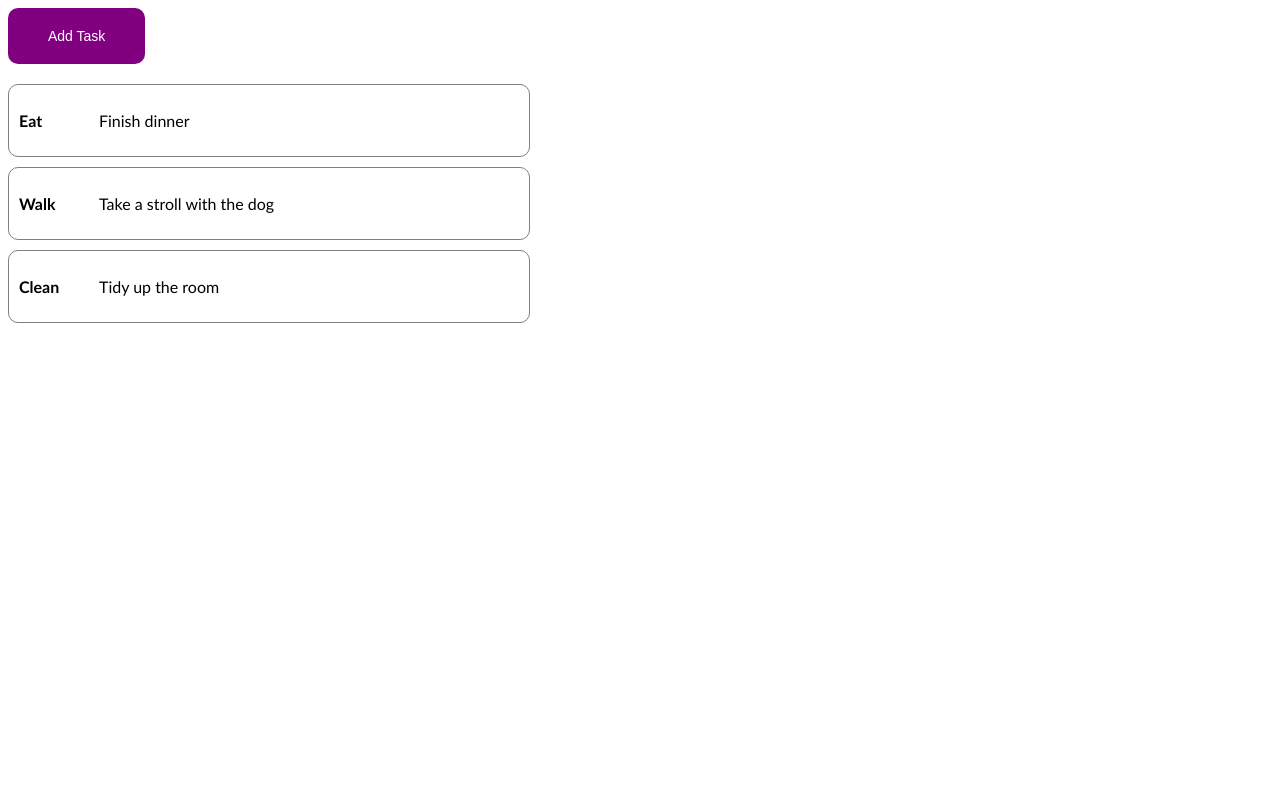
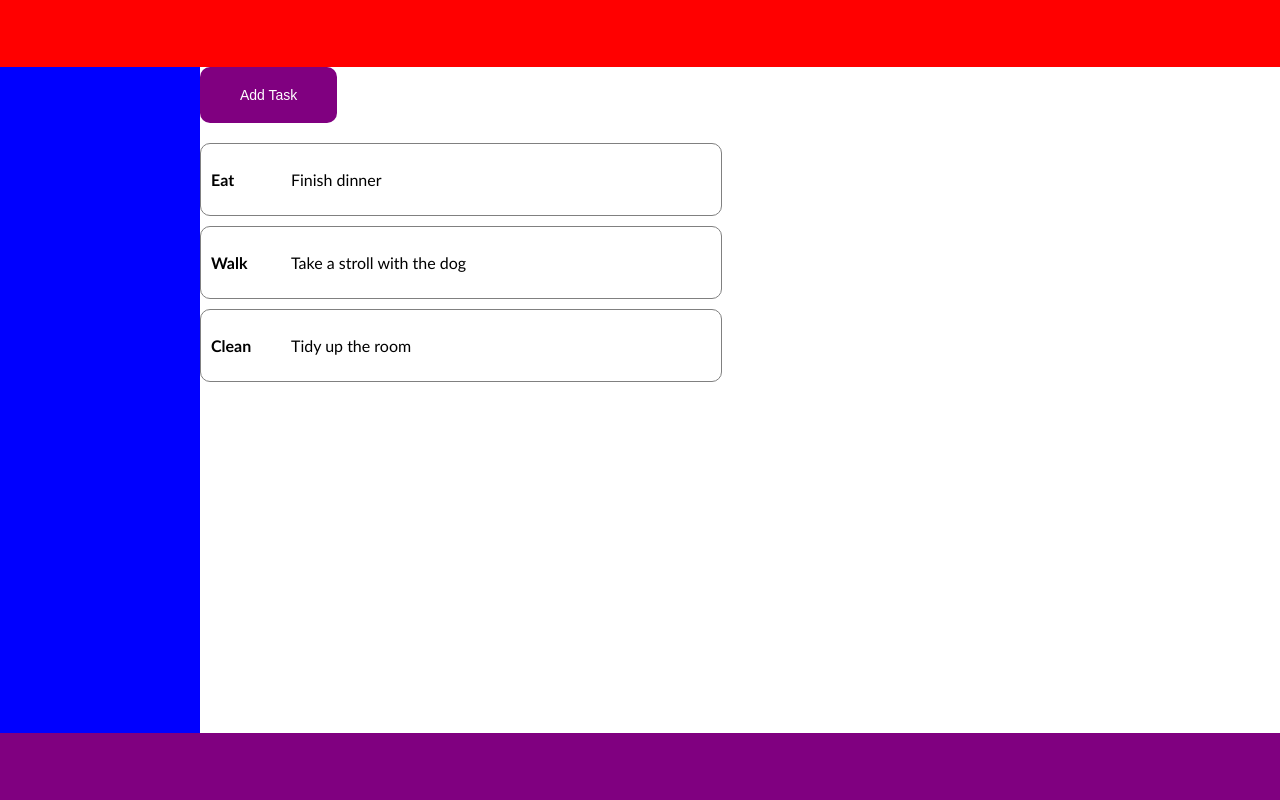
Before and after one commit to slabwu/todo-list, a website built with webpack: page src/template.html in a window 1280 px wide. Built offline with nearby package versions, Linux system fonts and the light colour scheme.

Commit message:
Add CSS grid

```diff
--- a/src/render.js
+++ b/src/render.js
@@ -7,8 +7,14 @@ class Renderer {
     constructor() {
         Events.on("update", this.render);
         addElement("content", "div", "body");
-        addButton("Add Task", "content", () => {TaskDialog.open()});
-        addElement("taskList", "div", "content");
+
+        addElement("header", "header", "content");
+        addElement("sidebar", "nav", "content");
+        addElement("main", "main", "content");
+        addElement("footer", "footer", "content");
+
+        addButton("Add Task", "main", () => {TaskDialog.open()});
+        addElement("taskList", "div", "main");
     }
 
     render() {
--- a/src/styles.css
+++ b/src/styles.css
@@ -1,6 +1,38 @@
 body {
     background-color: white;
-    font-family:'Gill Sans', 'Gill Sans MT', Calibri, 'Trebuchet MS', sans-serif
+    font-family:'Gill Sans', 'Gill Sans MT', Calibri, 'Trebuchet MS', sans-serif;
+    margin: 0;
+}
+
+#content {
+    display: grid;
+    grid: 1fr 10fr 1fr / 200px 1fr;
+    width: 100vw;
+    height: 100vh;
+    grid-template-areas:
+    "head head"
+    "side main"
+    "foot foot";
+}
+
+#content > header {
+    grid-area: head;
+    background-color: red;
+}
+
+#content > nav {
+    grid-area: side;
+    background-color: blue;
+}
+
+#content > main {
+    grid-area: main;
+    background-color: white;
+}
+
+#content > footer {
+    grid-area: foot;
+    background-color: purple;
 }
 
 
@@ -13,6 +45,14 @@ body {
     background-color: purple;
     border-radius: 10px;
     margin-bottom: 20px;
+}
+
+
+
+dialog {
+    padding: 30px;
+    border: none;
+    border-radius: 20px;
 }
 
 
```
